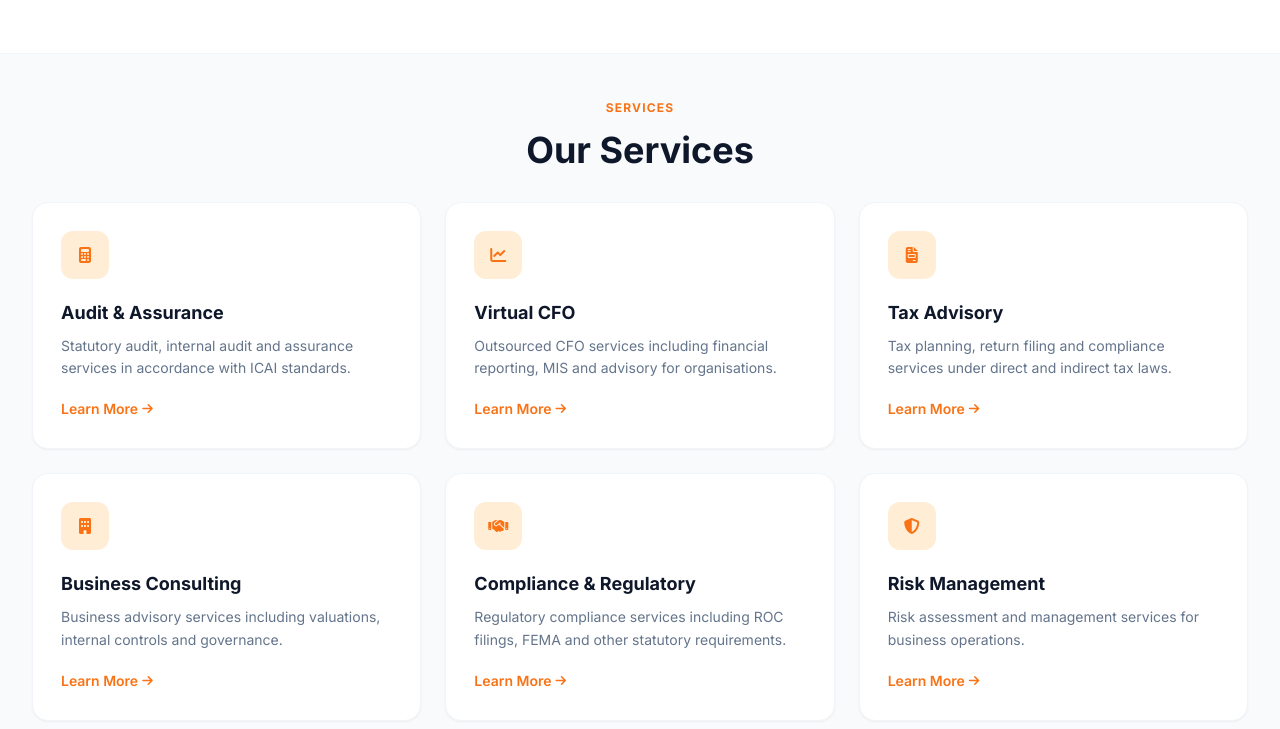
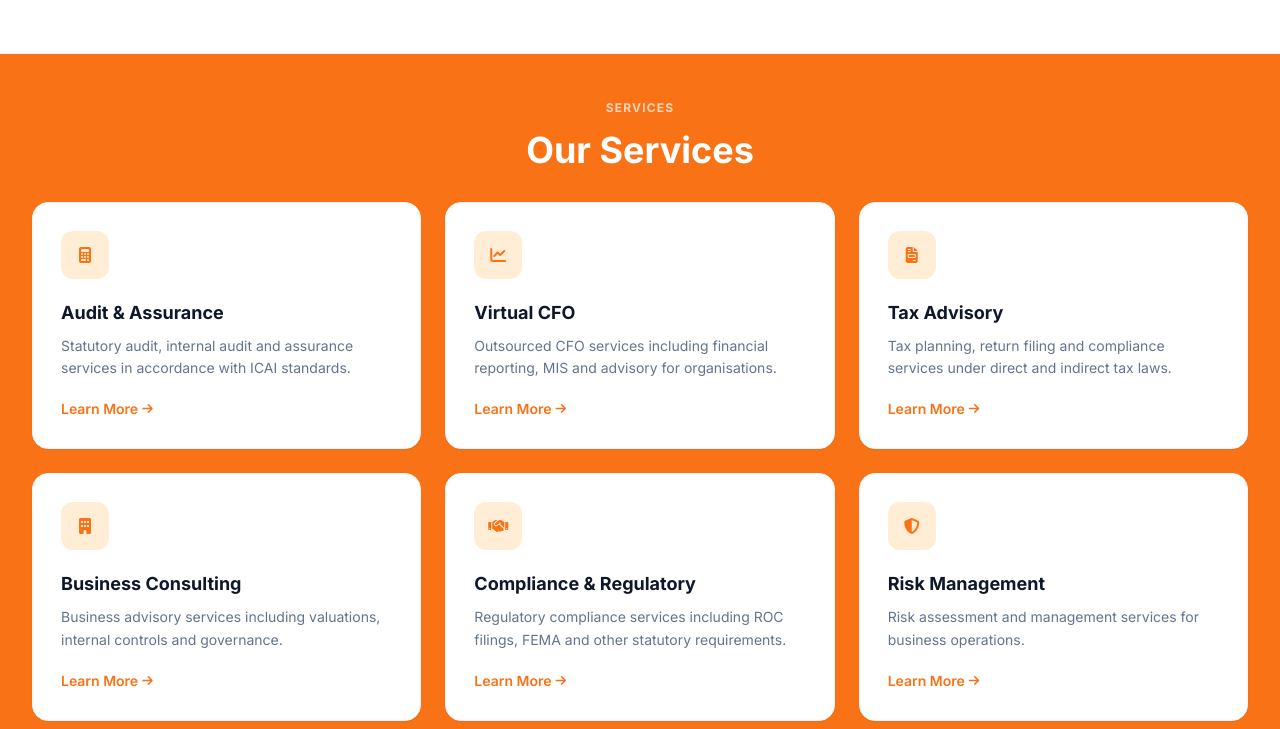
Before and after one commit to neevjain-eve/PDKA-, a website: page index.html in a window 1280 px wide. Shown: the part 1211-1940 px from the top of the page. Drawn offline with nearby package versions, Linux system fonts and the light colour scheme.

Commit message:
Services section: orange background, white heading

```diff
--- a/index.html
+++ b/index.html
@@ -404,11 +404,11 @@
     </section>
 
     <!-- ── SERVICES ── -->
-    <section id="services" class="py-8 sm:py-10 bg-slate-50">
+    <section id="services" class="py-8 sm:py-10" style="background:#f97316!important;">
         <div class="max-w-7xl mx-auto px-6 lg:px-8">
             <div class="text-center mb-8 reveal">
-                <span class="text-[#f97316] text-xs font-bold uppercase tracking-widest">Services</span>
-                <h2 class="text-3xl lg:text-4xl font-bold text-slate-900 mt-3 mb-3">Our Services</h2>
+                <span class="text-white/70 text-xs font-bold uppercase tracking-widest">Services</span>
+                <h2 class="text-3xl lg:text-4xl font-bold text-white mt-3 mb-3">Our Services</h2>
             </div>
             <div class="grid md:grid-cols-2 lg:grid-cols-3 gap-6">
                 <a href="services/audit.html" class="card reveal d1 bg-white rounded-2xl p-7 shadow-sm border border-slate-100 group block">
```
